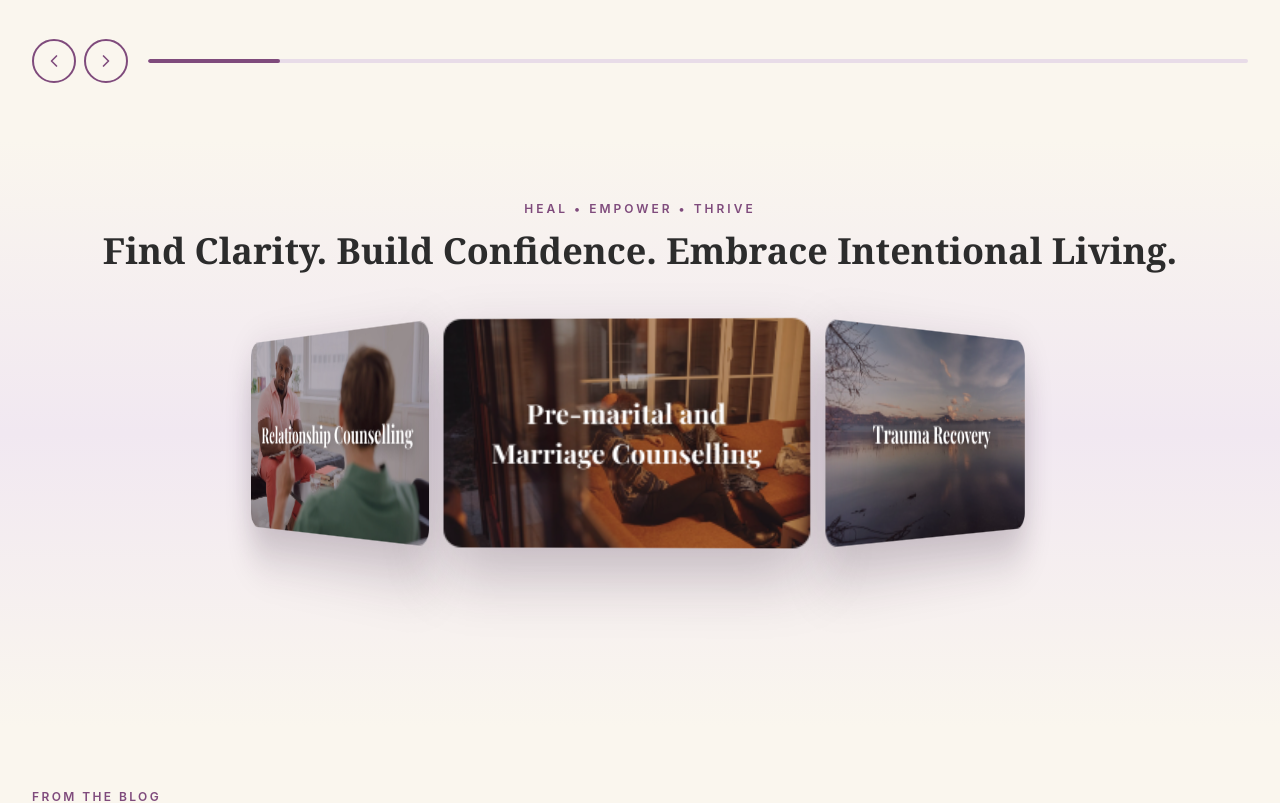
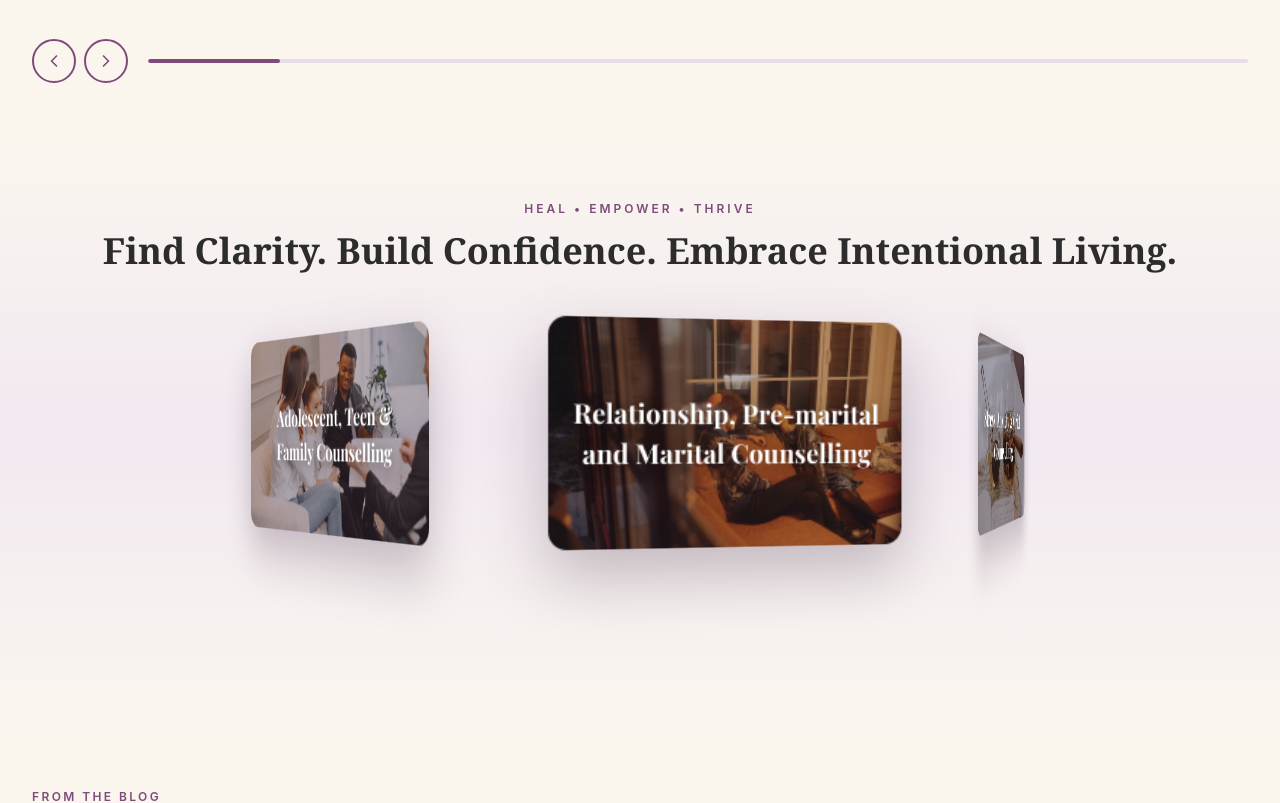
Before and after one commit to mathewhyden/tara, a React (Vite) app: page / in a window 1280 px wide. Shown: the part 1660-2463 px from the top of the page. Built offline with nearby package versions, Linux system fonts and the light colour scheme; a web font is replaced by a local one.

Commit message:
Update services and matching imagery

```diff
--- a/src/assets/photos/PHOTO_CREDITS.md
+++ b/src/assets/photos/PHOTO_CREDITS.md
@@ -6,13 +6,14 @@ All photographs below were downloaded from Pexels, converted to local WebP files
 | --- | --- | --- | --- |
 | `hero-healing-office.webp` | Hero slide and scene band | zheng liang | https://www.pexels.com/photo/serene-office-space-with-sunlit-curtains-29623054/ |
 | `hero-compassionate-guidance.webp` | Therapeutic philosophy and Relationship Counselling service | RDNE Stock project | https://www.pexels.com/photo/man-talking-to-a-therapist-in-an-office-9065264/ |
+| `family-counselling.webp` | Adolescent, Teen & Family Counselling service | Gustavo Fring | https://www.pexels.com/photo/photo-of-a-girl-looking-at-a-card-with-her-parents-7447259/ |
 | `brand-heal-empower-thrive.jpg` | “Heal • Empower • Thrive” 3D carousel face | OpenAI image generation | — |
-| `trauma-recovery.webp` | Trauma recovery service, hero slide | Rino Adamo | https://www.pexels.com/photo/serene-mountain-lake-at-sunrise-with-mist-35281896/ |
+| `trauma-recovery.webp` | Trauma & Narcissistic Abuse Recovery service, hero slide | Rino Adamo | https://www.pexels.com/photo/serene-mountain-lake-at-sunrise-with-mist-35281896/ |
 | `narcissistic-abuse-recovery.webp` | Narcissistic abuse recovery service | Atlantic Ambience | https://www.pexels.com/photo/a-person-holding-a-plant-12969202/ |
-| `emotional-resilience.webp` | Emotional resilience service | Betül Balcı | https://www.pexels.com/photo/woman-reflection-in-window-13925696/ |
+| `emotional-resilience.webp` | Emotional Intelligence & Inner Child Work service | Betül Balcı | https://www.pexels.com/photo/woman-reflection-in-window-13925696/ |
 | `mindfulness.webp` | Mindfulness service | RAY LEI | https://www.pexels.com/photo/woman-meditating-in-a-garden-at-dawn-13865894/ |
 | `grief-healing.webp` | Grief healing service | M. Emin BİLİR | https://www.pexels.com/photo/serene-mountain-lake-at-sunrise-reflection-33673332/ |
 | `emotional-wellbeing.webp` | Emotions article and Grief Healing service | Ahmet Mert | https://www.pexels.com/photo/contemplative-woman-in-sunlit-forest-setting-29238519/ |
-| `healthy-relationships.webp` | Relationships article and Pre-marital and Marriage Counselling service | Yaroslav Shuraev | https://www.pexels.com/photo/a-man-and-a-woman-talking-while-sitting-on-a-couch-6184473/ |
-| `stress-management.webp` | Stress article | betül nur akyürek | https://www.pexels.com/photo/cozy-tea-and-journaling-moment-by-the-window-34343015/ |
+| `healthy-relationships.webp` | Relationships article and Relationship, Pre-marital and Marital Counselling service | Yaroslav Shuraev | https://www.pexels.com/photo/a-man-and-a-woman-talking-while-sitting-on-a-couch-6184473/ |
+| `stress-management.webp` | Stress article and Stress, Anxiety & Grief Counselling service | betül nur akyürek | https://www.pexels.com/photo/cozy-tea-and-journaling-moment-by-the-window-34343015/ |
 | `self-understanding.webp` | Personal patterns article, confidence hero slide, Positive Psychology Coaching service and confidence article | Letícia Alvares | https://www.pexels.com/photo/relaxed-journaling-by-the-window-in-natural-light-33359325/ |
--- a/src/data/siteData.ts
+++ b/src/data/siteData.ts
@@ -12,6 +12,7 @@ import emotionalWellbeingUrl from '../assets/photos/emotional-wellbeing.webp';
 import healthyRelationshipsUrl from '../assets/photos/healthy-relationships.webp';
 import stressManagementUrl from '../assets/photos/stress-management.webp';
 import selfUnderstandingUrl from '../assets/photos/self-understanding.webp';
+import familyCounsellingUrl from '../assets/photos/family-counselling.webp';
 
 // Use the journaling photo for personal-growth placements; the former garden
 // path image was a poor fit for the site and is no longer used.
@@ -37,14 +38,12 @@ export const TOPIC_IMAGES = {
   emotionalWellbeing: emotionalWellbeingUrl,
 };
 export const SERVICE_IMAGES: Record<string, string> = {
-  'relationship-counselling': heroCompassionateGuidanceUrl,
-  'couples-marriage-counselling': healthyRelationshipsUrl,
-  'trauma-recovery': traumaRecoveryUrl,
-  'narcissistic-abuse': narcissisticAbuseRecoveryUrl,
-  'inner-child-resilience': emotionalResilienceUrl,
+  'adolescent-teen-family': familyCounsellingUrl,
+  'relationship-premarital-marital': healthyRelationshipsUrl,
+  'stress-anxiety-grief': stressManagementUrl,
+  'emotional-intelligence-inner-child': emotionalResilienceUrl,
+  'trauma-narcissistic-recovery': traumaRecoveryUrl,
   'positive-psychology-coaching': selfUnderstandingUrl,
-  'mindfulness-ei': mindfulnessUrl,
-  'grief-healing': emotionalWellbeingUrl,
 };
 
 /**
@@ -135,14 +134,12 @@ export const openMail = (subject: string, body: string) => {
 };
 
 export const SERVICES_DATA: ServiceItem[] = [
-  {id:'relationship-counselling',title:'Relationship Counselling',shortDescription:'Explore relationship patterns, communicate your needs and consider healthy boundaries.',fullDescription:'A reflective space to understand recurring relationship patterns, clarify what matters to you and consider ways to communicate your needs. Support is shaped around your circumstances and goals.',iconName:'HeartHandshake',benefits:['Explore relationship patterns', 'Clarify needs and boundaries', 'Consider next steps at your pace'],duration:'Details on enquiry'},
-  {id:'couples-marriage-counselling',title:'Pre-marital and Marriage Counselling',shortDescription:'A supportive space for partners to talk through communication concerns and relationship changes.',fullDescription:'Couples can use counselling to discuss communication, recurring disagreements and life transitions in a supported setting. Sessions make room for each partner’s perspective and help you consider practical next steps together.',iconName:'Users',benefits:['Space for both perspectives', 'Work through communication concerns', 'Explore practical next steps together'],duration:'Details on enquiry'},
-  {id:'trauma-recovery',title:'Trauma Recovery',shortDescription:'A gentle, trauma-informed space to make sense of difficult experiences at a pace that feels safe.',fullDescription:'Dr Anne brings trauma-informed psychology together with positive psychology principles to support recovery. No particular outcome can be guaranteed, and support is tailored to you.',iconName:'ShieldCheck',benefits:['Trauma-informed approach', 'A safe, unhurried pace', 'Building steadiness and self-trust'],duration:'Details on enquiry'},
-  {id:'narcissistic-abuse',title:'Narcissistic Abuse Recovery',shortDescription:'Support in rebuilding self-trust, clarity and healthy boundaries after emotionally harmful relationships.',fullDescription:'Recovery from narcissistic abuse is listed among Dr Anne’s areas of specialization. Sessions focus on understanding what happened and rebuilding your sense of self.',iconName:'HeartHandshake',benefits:['Rebuilding self-trust', 'Clarity and healthy boundaries', 'Non-judgmental support'],duration:'Details on enquiry'},
-  {id:'inner-child-resilience',title:'Emotional Resilience & Inner-Child Work',shortDescription:'Understanding early patterns and building healthier inner foundations to meet life with steadiness.',fullDescription:'Dr Anne helps people heal emotional wounds, rebuild resilience and cultivate healthy inner foundations.',iconName:'Compass',benefits:['Understanding emotional patterns', 'Building resilience', 'Healthier inner foundations'],duration:'Details on enquiry'},
+  {id:'adolescent-teen-family',title:'Adolescent, Teen & Family Counselling',shortDescription:'A supportive space for young people and families to talk through emotions, communication and changes at home or school.',fullDescription:'Counselling offers adolescents, teens and family members room to share their perspectives, understand concerns and work towards clearer communication. Support is shaped around the young person’s needs and the family’s circumstances.',iconName:'Users',benefits:['Support for young people and families', 'Space to understand each perspective', 'Build healthier communication'],duration:'Details on enquiry'},
+  {id:'relationship-premarital-marital',title:'Relationship, Pre-marital and Marital Counselling',shortDescription:'Explore relationship patterns, communication and shared expectations in a supportive setting.',fullDescription:'A reflective space for individuals or partners to understand relationship patterns, communicate needs and discuss shared expectations before or during marriage. Sessions are shaped around your circumstances and goals.',iconName:'HeartHandshake',benefits:['Explore relationship patterns', 'Discuss expectations and communication', 'Consider next steps at your pace'],duration:'Details on enquiry'},
+  {id:'stress-anxiety-grief',title:'Stress, Anxiety & Grief Counselling',shortDescription:'Gentle support to make sense of stress, anxious feelings or loss at a pace that feels manageable.',fullDescription:'Counselling can provide space to talk about the impact of stress, anxiety or grief, notice what support may help and explore practical ways of coping. There is no fixed timeline for working through loss or difficult feelings.',iconName:'Activity',benefits:['Space to talk without judgment', 'Explore helpful coping approaches', 'Move at a pace that feels manageable'],duration:'Details on enquiry'},
+  {id:'emotional-intelligence-inner-child',title:'Emotional Intelligence & Inner Child Work',shortDescription:'Understand emotional patterns, reconnect with earlier experiences and build more compassionate ways of responding.',fullDescription:'A reflective approach to noticing emotions and recurring patterns, including those connected to earlier experiences. The work is paced collaboratively and focused on building self-understanding and steadier ways to respond.',iconName:'Compass',benefits:['Notice and name emotions', 'Explore recurring patterns', 'Build self-understanding and compassion'],duration:'Details on enquiry'},
+  {id:'trauma-narcissistic-recovery',title:'Trauma & Narcissistic Abuse Recovery',shortDescription:'Trauma-informed support for making sense of difficult experiences and rebuilding self-trust and boundaries.',fullDescription:'A gentle, trauma-informed space to explore the impact of difficult or emotionally harmful experiences. Support is tailored to your circumstances, with attention to safety, self-trust and healthy boundaries.',iconName:'ShieldCheck',benefits:['Trauma-informed approach', 'A safe, unhurried pace', 'Rebuild steadiness, self-trust and boundaries'],duration:'Details on enquiry'},
   {id:'positive-psychology-coaching',title:'Positive Psychology Coaching',shortDescription:'Strengths-based, goal-oriented coaching toward a more intentional life. Coaching is distinct from psychotherapy.',fullDescription:'Dr Anne is an ICF-ACC certified Positive Psychology Coach with training in strengths-based practice.',iconName:'Sparkles',benefits:['Strengths-based growth', 'Clarity and direction', 'Intentional living'],duration:'Details on enquiry'},
-  {id:'mindfulness-ei',title:'Mindfulness & Emotional Intelligence',shortDescription:'Practices for noticing feelings, pausing before reacting and relating more wisely to yourself and others.',fullDescription:'Mindfulness and emotional intelligence are among Dr Anne’s listed areas, and she is also a trained meditation teacher.',iconName:'Activity',benefits:['Awareness of feelings', 'Pausing before reacting', 'Relating with more understanding'],duration:'Details on enquiry'},
-  {id:'grief-healing',title:'Grief Healing',shortDescription:'Company and care while you move through loss in your own way and time.',fullDescription:'Grief healing and strengths-based growth are among Dr Anne’s listed areas of specialization.',iconName:'Users',benefits:['Space for loss', 'No fixed timeline', 'Gentle, steady support'],duration:'Details on enquiry'},
 ];
 
 export const TESTIMONIALS_DATA: Testimonial[] = [];
--- a/src/pages/Home1.tsx
+++ b/src/pages/Home1.tsx
@@ -313,7 +313,7 @@ export const Home1: React.FC<Home1Props> = ({
               <div className="absolute inset-0 overflow-hidden rounded-t-2xl">
                 <img src={SERVICE_IMAGES[service.id]} alt={service.title} className="h-full w-full object-cover object-center" loading="lazy" />
               </div>
-              <div className="absolute bottom-0 left-6 z-10 translate-y-1/2 w-14 h-14 rounded-full bg-white shadow-md flex items-center justify-center border border-[#E8DCE8]">{getServiceIcon(service.iconName)}</div>
+              <div className="absolute bottom-0 left-6 z-20 translate-y-1/2 w-14 h-14 rounded-full bg-white shadow-md flex items-center justify-center border border-[#E8DCE8]">{getServiceIcon(service.iconName)}</div>
             </div>
             <div className="p-6 pt-10 flex flex-col flex-1 justify-between">
               <div>
```
Also changed, not shown: src/assets/photos/family-counselling.webp (added).
